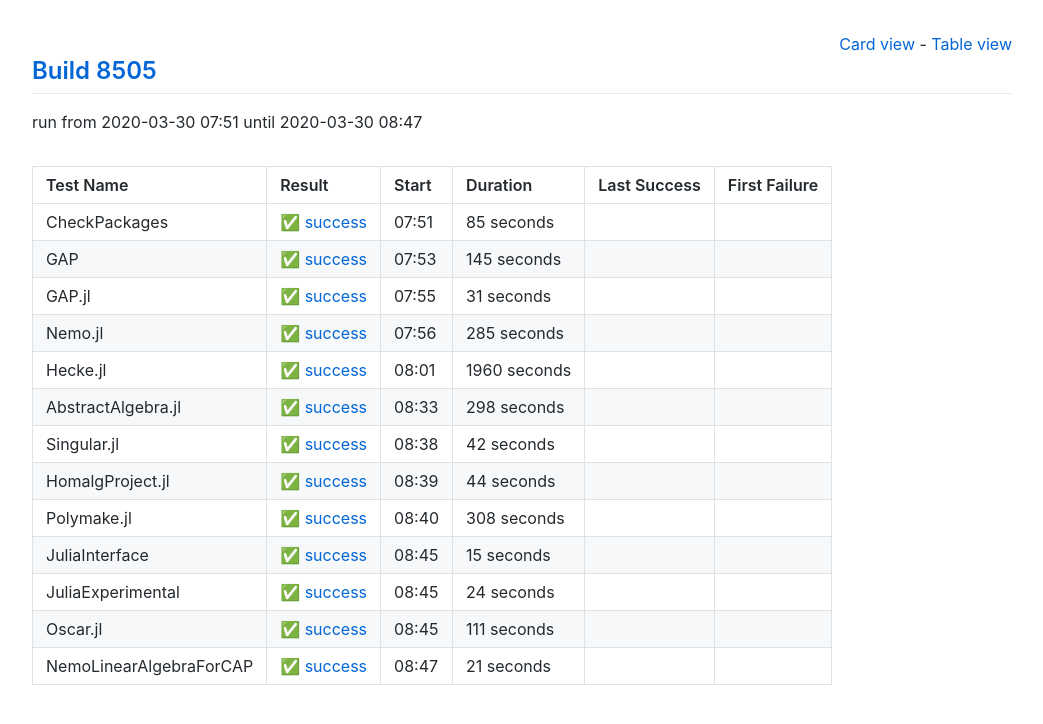
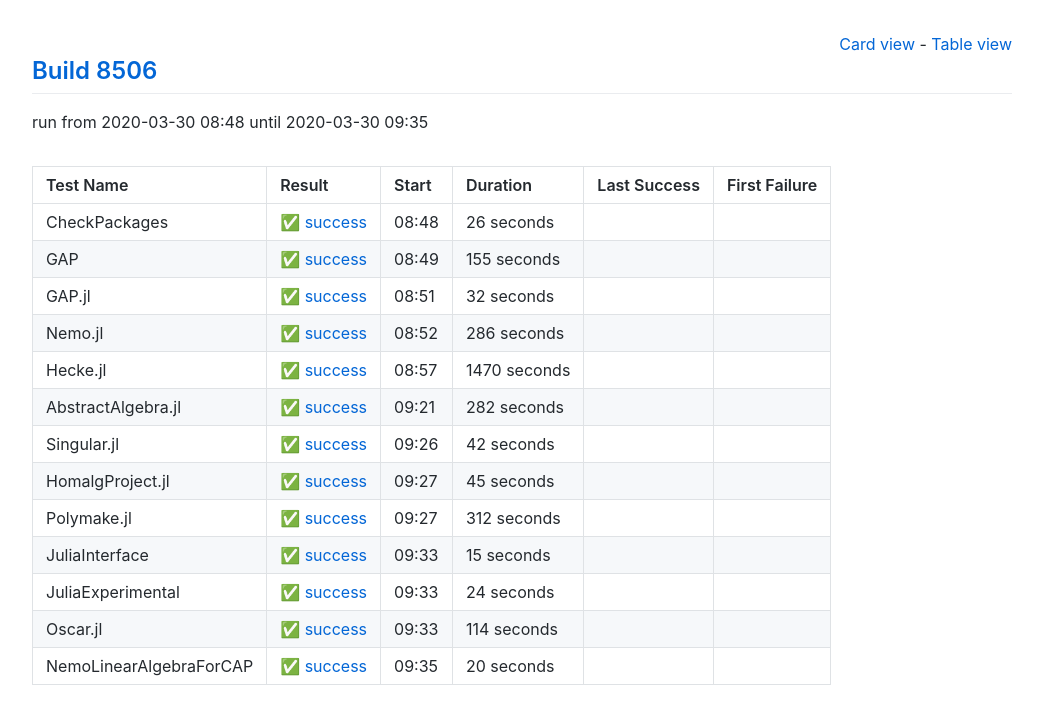
Before and after one commit to oscar-system/oscar-ci-status, a Jekyll site: the page built from table.html, in a window 1280 px wide. Shown: the top 724 px of the page, without its empty margins (118-1161 px from the left). Built offline with Jekyll 4.4.1, drawn with Linux system fonts in a browser that asks for light colours.

Commit message:
Build 8506

```diff
--- a/_data/ci.yml
+++ b/_data/ci.yml
@@ -1,71 +1,71 @@
-build: 8505
-build_url: https://oscarci.mathematik.uni-kl.de/job/oscar/8505/
+build: 8506
+build_url: https://oscarci.mathematik.uni-kl.de/job/oscar/8506/
 job: oscar
 tests:
-- duration: 85
+- duration: 26
   exitcode: 0
   first_failure: false
   first_failure_url: null
   last_success: false
   last_success_url: null
-  log: https://oscarci.mathematik.uni-kl.de/job/oscar/8505/artifact/logs/build-8505/CheckPackages.log
+  log: https://oscarci.mathematik.uni-kl.de/job/oscar/8506/artifact/logs/build-8506/CheckPackages.log
   name: CheckPackages
-  start: 2020-03-30 07:51
+  start: 2020-03-30 08:48
   status: success
   success: true
-- duration: 145
+- duration: 155
   exitcode: 0
   first_failure: false
   first_failure_url: null
   last_success: false
   last_success_url: null
-  log: https://oscarci.mathematik.uni-kl.de/job/oscar/8505/artifact/logs/build-8505/GAP.log
+  log: https://oscarci.mathematik.uni-kl.de/job/oscar/8506/artifact/logs/build-8506/GAP.log
   name: GAP
-  start: 2020-03-30 07:53
+  start: 2020-03-30 08:49
   status: success
   success: true
-- duration: 31
+- duration: 32
   exitcode: 0
   first_failure: false
   first_failure_url: null
   last_success: false
   last_success_url: null
-  log: https://oscarci.mathematik.uni-kl.de/job/oscar/8505/artifact/logs/build-8505/GAP.jl.log
+  log: https://oscarci.mathematik.uni-kl.de/job/oscar/8506/artifact/logs/build-8506/GAP.jl.log
   name: GAP.jl
-  start: 2020-03-30 07:55
+  start: 2020-03-30 08:51
   status: success
   success: true
-- duration: 285
+- duration: 286
   exitcode: 0
   first_failure: false
   first_failure_url: null
   last_success: false
   last_success_url: null
-  log: https://oscarci.mathematik.uni-kl.de/job/oscar/8505/artifact/logs/build-8505/Nemo.jl.log
+  log: https://oscarci.mathematik.uni-kl.de/job/oscar/8506/artifact/logs/build-8506/Nemo.jl.log
   name: Nemo.jl
-  start: 2020-03-30 07:56
+  start: 2020-03-30 08:52
   status: success
   success: true
-- duration: 1960
+- duration: 1470
   exitcode: 0
   first_failure: false
   first_failure_url: null
   last_success: false
   last_success_url: null
-  log: https://oscarci.mathematik.uni-kl.de/job/oscar/8505/artifact/logs/build-8505/Hecke.jl.log
+  log: https://oscarci.mathematik.uni-kl.de/job/oscar/8506/artifact/logs/build-8506/Hecke.jl.log
   name: Hecke.jl
-  start: 2020-03-30 08:01
+  start: 2020-03-30 08:57
   status: success
   success: true
-- duration: 298
+- duration: 282
   exitcode: 0
   first_failure: false
   first_failure_url: null
   last_success: false
   last_success_url: null
-  log: https://oscarci.mathematik.uni-kl.de/job/oscar/8505/artifact/logs/build-8505/AbstractAlgebra.jl.log
+  log: https://oscarci.mathematik.uni-kl.de/job/oscar/8506/artifact/logs/build-8506/AbstractAlgebra.jl.log
   name: AbstractAlgebra.jl
-  start: 2020-03-30 08:33
+  start: 2020-03-30 09:21
   status: success
   success: true
 - duration: 42
@@ -74,31 +74,31 @@ tests:
   first_failure_url: null
   last_success: false
   last_success_url: null
-  log: https://oscarci.mathematik.uni-kl.de/job/oscar/8505/artifact/logs/build-8505/Singular.jl.log
+  log: https://oscarci.mathematik.uni-kl.de/job/oscar/8506/artifact/logs/build-8506/Singular.jl.log
   name: Singular.jl
-  start: 2020-03-30 08:38
+  start: 2020-03-30 09:26
   status: success
   success: true
-- duration: 44
+- duration: 45
   exitcode: 0
   first_failure: false
   first_failure_url: null
   last_success: false
   last_success_url: null
-  log: https://oscarci.mathematik.uni-kl.de/job/oscar/8505/artifact/logs/build-8505/HomalgProject.jl.log
+  log: https://oscarci.mathematik.uni-kl.de/job/oscar/8506/artifact/logs/build-8506/HomalgProject.jl.log
   name: HomalgProject.jl
-  start: 2020-03-30 08:39
+  start: 2020-03-30 09:27
   status: success
   success: true
-- duration: 308
+- duration: 312
   exitcode: 0
   first_failure: false
   first_failure_url: null
   last_success: false
   last_success_url: null
-  log: https://oscarci.mathematik.uni-kl.de/job/oscar/8505/artifact/logs/build-8505/Polymake.jl.log
+  log: https://oscarci.mathematik.uni-kl.de/job/oscar/8506/artifact/logs/build-8506/Polymake.jl.log
   name: Polymake.jl
-  start: 2020-03-30 08:40
+  start: 2020-03-30 09:27
   status: success
   success: true
 - duration: 15
@@ -107,9 +107,9 @@ tests:
   first_failure_url: null
   last_success: false
   last_success_url: null
-  log: https://oscarci.mathematik.uni-kl.de/job/oscar/8505/artifact/logs/build-8505/JuliaInterface.log
+  log: https://oscarci.mathematik.uni-kl.de/job/oscar/8506/artifact/logs/build-8506/JuliaInterface.log
   name: JuliaInterface
-  start: 2020-03-30 08:45
+  start: 2020-03-30 09:33
   status: success
   success: true
 - duration: 24
@@ -118,30 +118,30 @@ tests:
   first_failure_url: null
   last_success: false
   last_success_url: null
-  log: https://oscarci.mathematik.uni-kl.de/job/oscar/8505/artifact/logs/build-8505/JuliaExperimental.log
+  log: https://oscarci.mathematik.uni-kl.de/job/oscar/8506/artifact/logs/build-8506/JuliaExperimental.log
   name: JuliaExperimental
-  start: 2020-03-30 08:45
+  start: 2020-03-30 09:33
   status: success
   success: true
-- duration: 111
+- duration: 114
   exitcode: 0
   first_failure: false
   first_failure_url: null
   last_success: false
   last_success_url: null
-  log: https://oscarci.mathematik.uni-kl.de/job/oscar/8505/artifact/logs/build-8505/Oscar.jl.log
+  log: https://oscarci.mathematik.uni-kl.de/job/oscar/8506/artifact/logs/build-8506/Oscar.jl.log
   name: Oscar.jl
-  start: 2020-03-30 08:45
+  start: 2020-03-30 09:33
   status: success
   success: true
-- duration: 21
+- duration: 20
   exitcode: 0
   first_failure: false
   first_failure_url: null
   last_success: false
   last_success_url: null
-  log: https://oscarci.mathematik.uni-kl.de/job/oscar/8505/artifact/logs/build-8505/NemoLinearAlgebraForCAP.log
+  log: https://oscarci.mathematik.uni-kl.de/job/oscar/8506/artifact/logs/build-8506/NemoLinearAlgebraForCAP.log
   name: NemoLinearAlgebraForCAP
-  start: 2020-03-30 08:47
+  start: 2020-03-30 09:35
   status: success
   success: true
```
Also changed, not shown: README.md.
